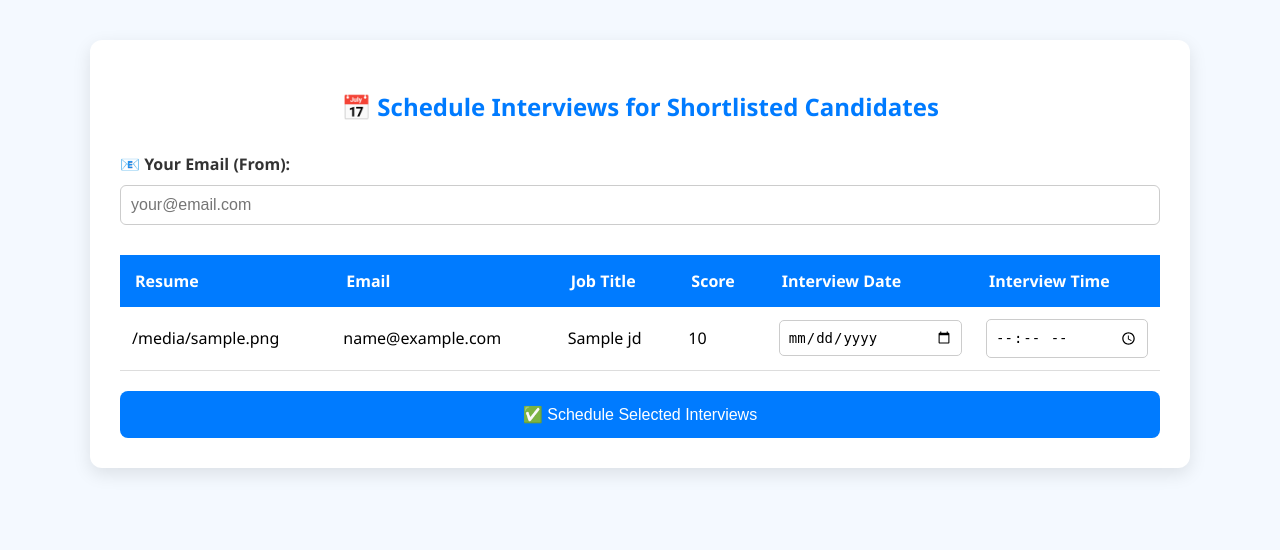
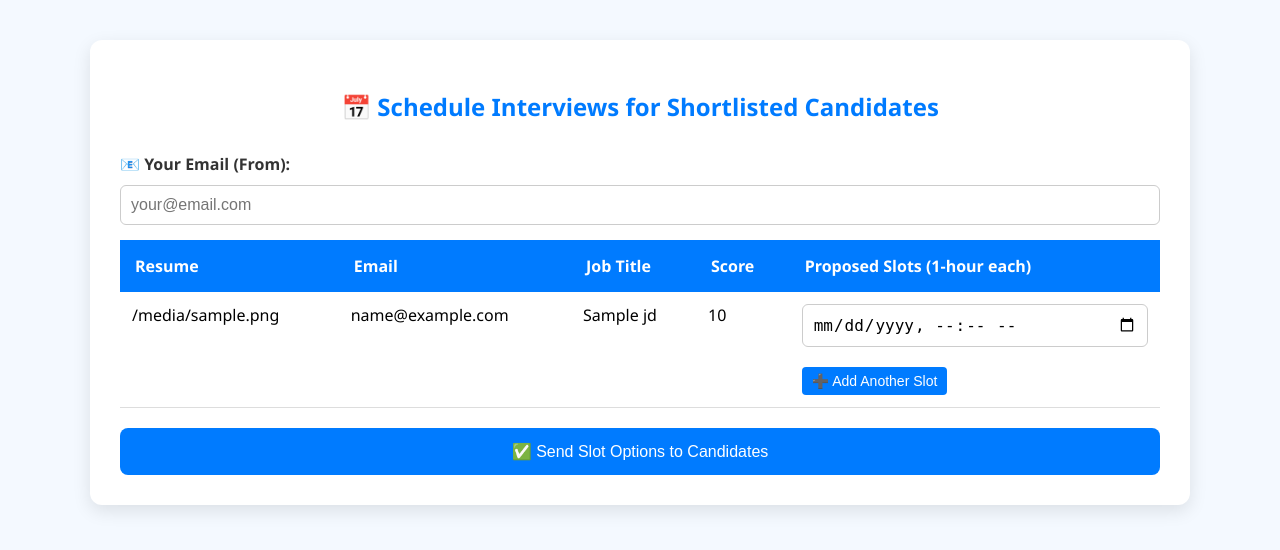
Before and after one commit to harshilj0310/HiringAntAgent, a Flask app: page /schedule-interviews in a window 1280 px wide. Shown: the top 550 px of the page. Run offline with Flask 3, Linux system fonts and the light colour scheme; a database or web service that is not in the repository returns one stand-in record (values such as "Sample title"); parts of the project's set-up code (start-up, migrations or seed data) failed here and were passed over.

Commit message:
checkpoint 4.o

```diff
--- a/app/routes/frontend_route.py
+++ b/app/routes/frontend_route.py
@@ -1,19 +1,69 @@
+# --- frontend_bp.py (Updated to handle GET routes only) ---
 from flask import Blueprint, render_template, request
+from bson import ObjectId
+from app.db import matches_collection, resumes_collection, jds_collection
 
 frontend_bp = Blueprint('frontend', __name__)
+
+@frontend_bp.route('/')
+def index():
+    return render_template("home.html")
 
 @frontend_bp.route('/upload-resume/<job_title>', methods=['GET'])
 def resume_form(job_title):
     return render_template('upload_resume.html', job_title=job_title)
 
-@frontend_bp.route("/")
-def index():
-    return render_template("home.html")
+@frontend_bp.route('/student')
+def student_form():
+    return render_template('student_form.html')
 
-@frontend_bp.route("/student")
-def student_form():
-    return render_template("student_form.html")
+@frontend_bp.route('/provider')
+def provider_form():
+    return render_template('provider_form.html')
 
-@frontend_bp.route("/provider")
-def provider_form():
-    return render_template("provider_form.html")
+@frontend_bp.route('/schedule-interviews', methods=['GET'])
+def schedule_interviews_page():
+    pending_matches = list(matches_collection.find({"interview_status": "PENDING"}))
+    matches_display = []
+    for match in pending_matches:
+        resume = resumes_collection.find_one({"_id": match["resume_id"]})
+        jd = jds_collection.find_one({"_id": match["jd_id"]})
+        matches_display.append({
+            "id": str(match["_id"]),
+            "resume_filename": resume.get("filename", "Unknown") if resume else "Unknown",
+            "email": resume.get("email", "Unknown") if resume else "Unknown",
+            "job_title": jd.get("job_title", jd.get("filename", "Unknown")) if jd else "Unknown",
+            "score": match["match_result"].get("score", 0)
+        })
+    return render_template("schedule_interviews.html", matches=matches_display)
+
+@frontend_bp.route("/confirm-slot/<match_id>", methods=['GET'])
+def confirm_slot_page(match_id):
+    match = matches_collection.find_one({"_id": ObjectId(match_id)})
+    if not match or "interview_details" not in match:
+        return "Invalid match or no proposed slots found.", 404
+
+    slots = match["interview_details"].get("proposed_slots", [])
+    resume = resumes_collection.find_one({"_id": match["resume_id"]})
+    jd = jds_collection.find_one({"_id": match["jd_id"]})
+    job_title = jd.get("job_title", jd.get("filename", "Unknown"))
+    candidate_email = resume.get("email")
+
+    return render_template("confirm_slot.html", slots=slots, job_title=job_title, candidate_email=candidate_email)
+
+@frontend_bp.route('/send-mails', methods=['GET'])
+def email_form():
+    pending_matches = list(matches_collection.find({"email_status": "Pending"}))
+
+    matches_display = []
+    for match in pending_matches:
+        resume = resumes_collection.find_one({"_id": match["resume_id"]})
+        jd = jds_collection.find_one({"_id": match["jd_id"]})
+        matches_display.append({
+            "id": str(match["_id"]),
+            "resume_filename": resume.get("filename", "Unknown") if resume else "Unknown",
+            "job_title": jd.get("job_title", jd.get("filename", "Unknown")) if jd else "Unknown",
+            "score": match["match_result"].get("score", 0) if "match_result" in match else 0,
+            "explanation": match["match_result"].get("explanation", "No explanation provided") if "match_result" in match else "No explanation provided"
+        })
+    return render_template("send_emails.html", matches=matches_display)
--- a/app/routes/schedule_interviews.py
+++ b/app/routes/schedule_interviews.py
@@ -1,74 +1,95 @@
-from flask import Blueprint, render_template, request
+from flask import Blueprint, request
 from bson import ObjectId
+from datetime import datetime
+
 from app.db import matches_collection, resumes_collection, jds_collection
-from datetime import datetime
 from app.config import CONFIG
 from app.tools.email2 import send_email
 
 interview_bp = Blueprint('interview', __name__)
 
-@interview_bp.route('/schedule-interviews', methods=["GET", "POST"])
-def schedule_interviews():
-    if request.method == "GET":
-        pending_matches = list(matches_collection.find({"interview_status": "PENDING"}))
-        matches_display = []
-        for match in pending_matches:
+@interview_bp.route('/schedule-interviews', methods=["POST"])
+def handle_schedule_interviews():
+    from_email = request.form.get("from_email")
+    if not from_email:
+        return "Missing from_email", 400
+
+    for key in request.form:
+        if key.startswith("match_"):
+            match_id = key.split("_")[1]
+            slots = request.form.getlist(f"slots_{match_id}")  # List of date-time strings
+            slot_objects = []
+            for slot_str in slots:
+                try:
+                    dt = datetime.strptime(slot_str, "%Y-%m-%dT%H:%M")
+                    slot_objects.append(dt.isoformat())
+                except:
+                    continue
+
+            match = matches_collection.find_one({"_id": ObjectId(match_id)})
+            if not match:
+                continue
             resume = resumes_collection.find_one({"_id": match["resume_id"]})
             jd = jds_collection.find_one({"_id": match["jd_id"]})
-            matches_display.append({
-                "id": str(match["_id"]),
-                "resume_filename": resume.get("filename", "Unknown") if resume else "Unknown",
-                "email": resume.get("email", "Unknown") if resume else "Unknown",
-                "job_title": jd.get("job_title", jd.get("filename", "Unknown")) if jd else "Unknown",
-                "score": match["match_result"].get("score", 0)
-            })
-        return render_template("schedule_interviews.html", matches=matches_display)
 
-    elif request.method == "POST":
-        from_email = request.form.get("from_email")
-        if not from_email:
-            return "Missing from_email", 400
+            if not resume or not jd:
+                continue
 
-        for key in request.form:
-            if key.startswith("match_"):
-                match_id = key.split("_")[1]
-                date_val = request.form.get(f"date_{match_id}")
-                time_val = request.form.get(f"time_{match_id}")
+            job_title = jd.get("job_title", jd.get("filename", "Unknown"))
+            candidate_email = resume.get("email")
 
-                if date_val and time_val:
-                    dt_str = f"{date_val} {time_val}"
-                    interview_dt = datetime.strptime(dt_str, "%Y-%m-%d %H:%M")
+            # Update DB
+            matches_collection.update_one(
+                {"_id": ObjectId(match_id)},
+                {"$set": {
+                    "interview_status": "SLOT_PROPOSED",
+                    "interview_details": {
+                        "proposed_slots": slot_objects
+                    }
+                }}
+            )
 
-                    # Fetch match, resume, and JD for email details
-                    match = matches_collection.find_one({"_id": ObjectId(match_id)})
-                    if not match:
-                        continue
-                    resume = resumes_collection.find_one({"_id": match["resume_id"]})
-                    jd = jds_collection.find_one({"_id": match["jd_id"]})
-                    if not resume or not jd:
-                        continue
+            # Email
+            confirm_link = f"{CONFIG['host_url']}/confirm-slot/{match_id}"
+            subject = CONFIG["email_templates"]["slot_selection"]["subject"].format(job=job_title)
+            body = CONFIG["email_templates"]["slot_selection"]["body"].format(
+                job=job_title,
+                confirm_link=confirm_link
+            )
 
-                    to_email = resume.get("email")
-                    job_title = jd.get("job_title", jd.get("filename", "Unknown"))
+            send_email(from_email, candidate_email, subject, body)
 
-                    subject = CONFIG["email_templates"]["interview"]["subject"].format(job=job_title)
-                    body = CONFIG["email_templates"]["interview"]["body"].format(
-                        job=job_title,
-                        date=date_val,
-                        time=time_val
-                    )
+    return "Slots shared with candidates successfully.", 200
 
-                    send_email(from_email, to_email, subject, body)
 
-                    # Update the database
-                    matches_collection.update_one(
-                        {"_id": ObjectId(match_id)},
-                        {"$set": {
-                            "interview_status": "SCHEDULED",
-                            "interview_details": {
-                                "datetime": interview_dt.isoformat()
-                            }
-                        }}
-                    )
+@interview_bp.route("/confirm-slot/<match_id>", methods=["POST"])
+def handle_confirm_slot(match_id):
+    match = matches_collection.find_one({"_id": ObjectId(match_id)})
+    if not match or "interview_details" not in match:
+        return "Invalid match or no proposed slots found.", 404
 
-        return "Interview schedule updated and emails sent successfully.", 200
+    selected_slot = request.form.get("selected_slot")
+    if not selected_slot:
+        return "No slot selected.", 400
+
+    resume = resumes_collection.find_one({"_id": match["resume_id"]})
+    jd = jds_collection.find_one({"_id": match["jd_id"]})
+    job_title = jd.get("job_title", jd.get("filename", "Unknown"))
+    candidate_email = resume.get("email")
+
+    matches_collection.update_one(
+        {"_id": ObjectId(match_id)},
+        {"$set": {
+            "interview_status": "SCHEDULED",
+            "interview_details.confirmed_slot": selected_slot
+        }}
+    )
+
+    subject = CONFIG["email_templates"]["interview_confirmation"]["subject"].format(job=job_title)
+    body = CONFIG["email_templates"]["interview_confirmation"]["body"].format(
+        job=job_title,
+        slot=selected_slot
+    )
+
+    send_email(CONFIG["default_sender_email"], candidate_email, subject, body)
+    return "Your slot has been confirmed. A confirmation email has been sent.", 200
--- a/app/templates/schedule_interviews.html
+++ b/app/templates/schedule_interviews.html
@@ -45,13 +45,14 @@
       color: var(--text-color);
     }
 
-    input[type="email"] {
+    input[type="email"],
+    input[type="datetime-local"] {
       width: 100%;
       padding: 10px;
       font-size: 16px;
       border-radius: 6px;
       border: 1px solid #ccc;
-      margin-bottom: 30px;
+      margin-bottom: 15px;
     }
 
     table {
@@ -71,6 +72,7 @@
     td {
       padding: 12px;
       border-bottom: 1px solid #ddd;
+      vertical-align: top;
     }
 
     tr:hover {
@@ -78,13 +80,23 @@
       transition: background-color 0.3s ease;
     }
 
-    input[type="date"],
-    input[type="time"] {
-      padding: 8px;
-      width: 100%;
+    .slot-group {
+      margin-bottom: 10px;
+    }
+
+    .add-slot-btn {
+      background-color: var(--primary-color);
+      color: white;
+      padding: 6px 10px;
       font-size: 14px;
-      border-radius: 5px;
-      border: 1px solid #ccc;
+      border: none;
+      border-radius: 4px;
+      cursor: pointer;
+      margin-top: 5px;
+    }
+
+    .add-slot-btn:hover {
+      background-color: var(--hover-color);
     }
 
     input[type="submit"] {
@@ -109,9 +121,8 @@
         font-size: 13px;
       }
 
-      input[type="date"],
-      input[type="time"],
-      input[type="email"] {
+      input[type="email"],
+      input[type="datetime-local"] {
         font-size: 12px;
       }
 
@@ -120,6 +131,16 @@
       }
     }
   </style>
+  <script>
+    function addSlotField(matchId) {
+      const slotContainer = document.getElementById(`slots-container-${matchId}`);
+      const input = document.createElement("input");
+      input.type = "datetime-local";
+      input.name = `slots_${matchId}`;
+      input.required = true;
+      slotContainer.appendChild(input);
+    }
+  </script>
 </head>
 <body>
   <div class="container">
@@ -135,8 +156,7 @@
             <th>Email</th>
             <th>Job Title</th>
             <th>Score</th>
-            <th>Interview Date</th>
-            <th>Interview Time</th>
+            <th>Proposed Slots (1-hour each)</th>
           </tr>
         </thead>
         <tbody>
@@ -147,17 +167,18 @@
             <td>{{ match.job_title }}</td>
             <td>{{ match.score }}</td>
             <td>
-              <input type="date" name="date_{{ match.id }}" min="{{ current_date }}" required>
-            </td>
-            <td>
-              <input type="time" name="time_{{ match.id }}" min="09:00" max="17:00" required>
+              <div id="slots-container-{{ match.id }}">
+                <input type="datetime-local" name="slots_{{ match.id }}" required>
+              </div>
+              <button type="button" class="add-slot-btn" onclick="addSlotField('{{ match.id }}')">➕ Add Another Slot</button>
               <input type="hidden" name="match_{{ match.id }}" value="1">
             </td>
           </tr>
           {% endfor %}
         </tbody>
       </table>
-      <input type="submit" value="✅ Schedule Selected Interviews">
+
+      <input type="submit" value="✅ Send Slot Options to Candidates">
     </form>
   </div>
 </body>
```
Also changed, not shown: app/config.yaml (+30 -0 lines), app/routes/email_route.py (+4 -29 lines), app/templates/confirm_slot.html (added, +122 -0 lines), 1 other file.
